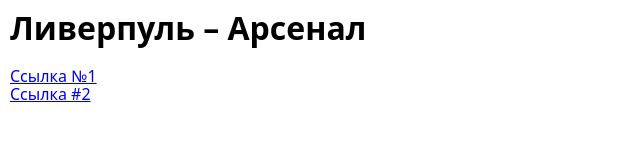
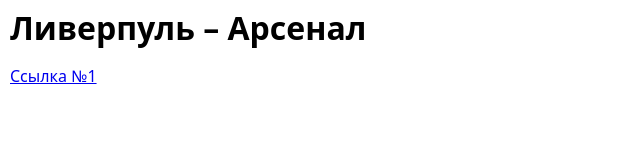
Before and after one commit to alex-k22/test, a plain HTML site: page index.html in a window 1280 px wide. Shown: the whole page, without its empty margins (0-640 px from the left). Drawn offline with nearby package versions, Linux system fonts and the light colour scheme.

Commit message:
Update index.html

```diff
--- a/index.html
+++ b/index.html
@@ -14,7 +14,7 @@
         <h1>Ливерпуль – Арсенал</h1>
         <ul class="list">
             <li class="list__item"><a href="acestream://78637dab85e7948057165ad0c80b3db475dd9c3d">Ссылка №1</a></li>
-            <li class="list__item"><a href="acestream://42fe2ce3ef6b92653a74d85b6e98c2ba0abee707">Ссылка #2</a></li>
+            <li class="list__item"><a href="acestream://42fe2ce3ef6b92653a74d85b6e98c2ba0abee707"></a></li>
         </ul>
     </main>
 </body>
```
